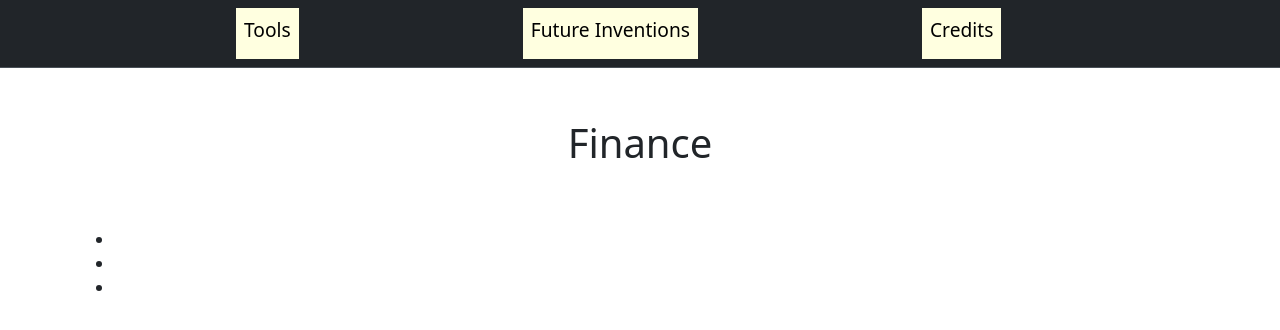
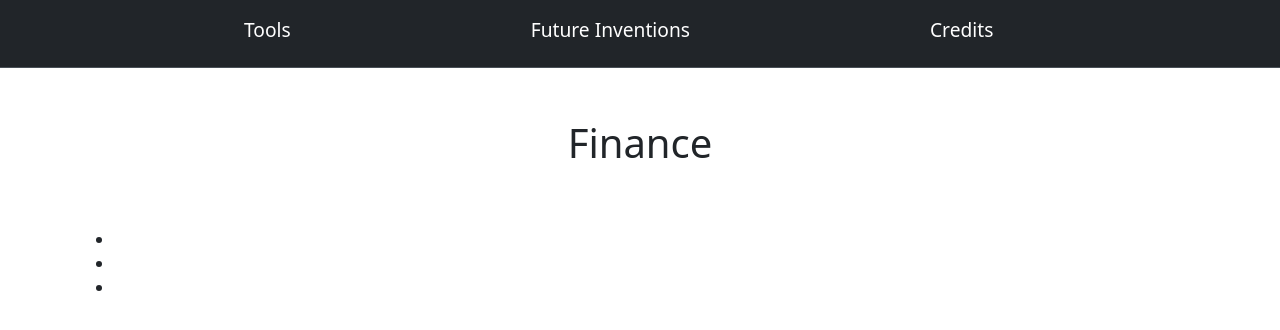
Before and after one commit to williaml4292/sep-10-freedom-project, a Jekyll site: the page built from index.markdown, in a window 1280 px wide. Shown: the top 330 px of the page. Built offline with Jekyll 4.4.1, drawn with Linux system fonts in a browser that asks for light colours.

Commit message:
change navbar colors

```diff
--- a/_includes/navbar.html
+++ b/_includes/navbar.html
@@ -4,12 +4,11 @@
     }
     nav ul li {
         margin-left: 12.5vw;
-        background-color: lightgreen;
         height:4vw;
     }
     nav ul li a {
         font-size:1.5vw !important;
-        color: black !important;
+        color: white !important;
         text-align:center;
     }
     nav ul li a:hover {
--- a/_layouts/home.html
+++ b/_layouts/home.html
@@ -12,12 +12,12 @@
     }
     nav ul li {
         margin-left: 17.5vw;
-        background-color: lightyellow;
+
         height:4vw;
     }
     nav ul li a {
         font-size:1.5vw !important;
-        color: black !important;
+        color:white !important;
         text-align:center;
     }
     nav ul li a:hover {
```
